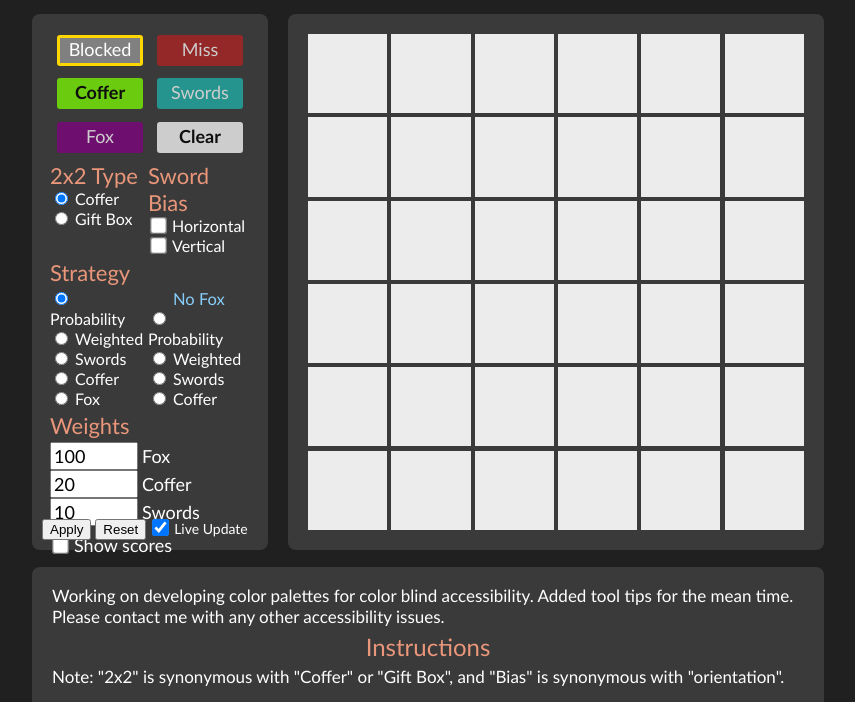
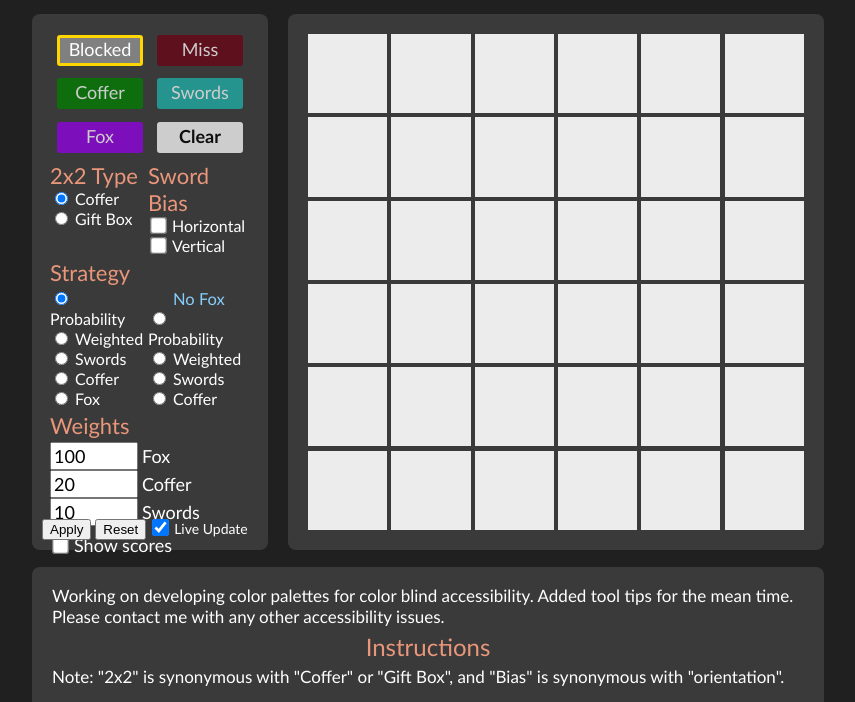
Before and after one commit to Sturalke/FauxHollowsProbabilisticSolver, a plain HTML site: page index.html in a window 1280 px wide. Shown: the part 88-790 px from the top of the page, without its empty margins (212-1067 px from the left). Drawn offline with nearby package versions, Linux system fonts and the light colour scheme.

Commit message:
Altered color scheme.
A slightly better color scheme. It still doesn't fix all issues but it should be better for some conditions. Likely going to have to make another options dialogue to facilitate switching color schemes. No more options fit within the current sidebar.

```diff
--- a/code.js
+++ b/code.js
@@ -1,7 +1,7 @@
 var deadColor = 'grey';
-var missColor = 'firebrick';
-var smallColor = 'purple';
-var medColor = 'lawngreen';
+var missColor = 'rgb(106, 2, 19)';
+var smallColor = 'rgb(148, 0, 230)';
+var medColor = 'green';
 var medTitle = 'Coffer';
 var largeColor = 'lightseagreen';
 
--- a/style.css
+++ b/style.css
@@ -106,8 +106,8 @@ h2 {
 }
 
 #menuitemmissbox {
-	background-color: firebrick;
-	border-color: firebrick;
+	background-color: rgb(106, 2, 19);
+	border-color: rgb(106, 2, 19);
 }
 
 .radiolabel input:checked~#menuitemmissbox {
@@ -115,10 +115,8 @@ h2 {
 }
 
 #menuitemhitmedbox {
-	color: black;
-	font-weight: bold;
-	background-color: lawngreen;
-	border-color: lawngreen;
+	background-color: green;
+	border-color: green;
 }
 
 .radiolabel input:checked~#menuitemhitmedbox {
@@ -135,8 +133,8 @@ h2 {
 }
 
 #menuitemhitsmallbox {
-	background-color: purple;
-	border-color: purple;
+	background-color: rgb(148, 0, 230);
+	border-color: rgb(148, 0, 230);
 }
 
 .radiolabel input:checked~#menuitemhitsmallbox {
```
